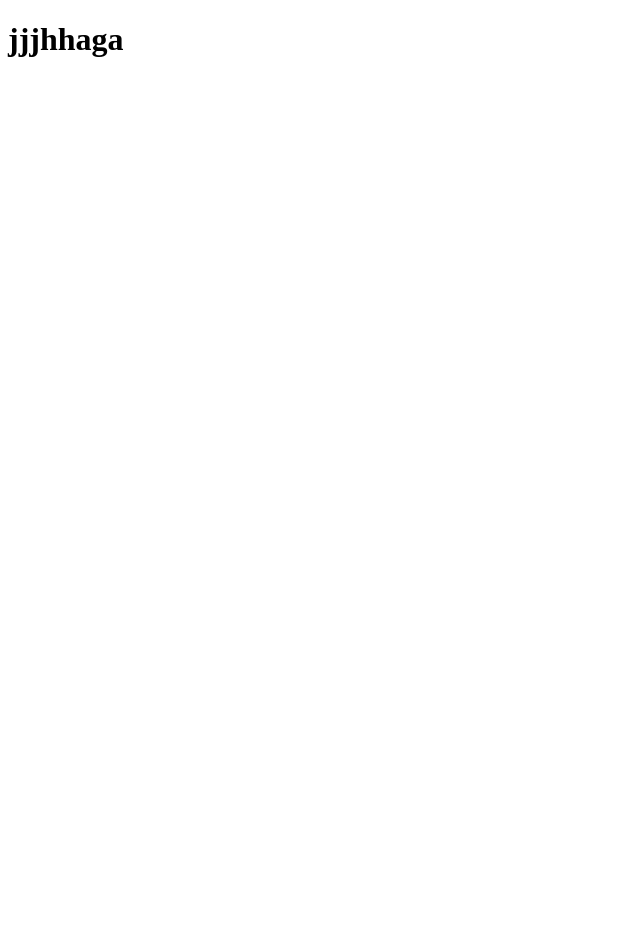
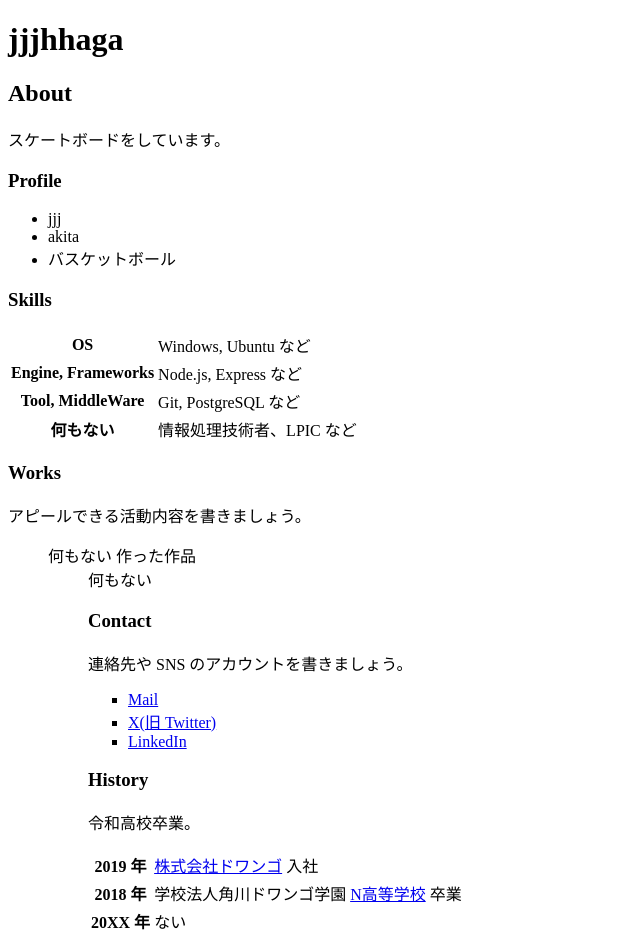
Before and after one commit to jjjhhaga/dwangotaro.github.io-, a plain HTML site: page index.html in a window 1280 px wide. Shown: the whole page, without its empty margins (0-640 px from the left). Before the commit the page ends 800 px from the top, so only its background shows below. Drawn offline with Linux system fonts and the light colour scheme.

Commit message:
Update index.html

```diff
--- a/index.html
+++ b/index.html
@@ -7,5 +7,69 @@
   </head>
   <body>
     <h1>jjjhhaga</h1>
+
+    <h2>About</h2>
+    <p>
+      スケートボードをしています。
+    </p>
+
+    <h3>Profile</h3>
+    <ul>
+      <li>jjj</li>
+      <li>akita</li>
+      <li>バスケットボール</li>
+    </ul>
+
+    <h3>Skills</h3>
+    <table>
+      <tr>
+        <th>OS</th>
+        <td>Windows, Ubuntu など</td>
+      </tr>
+      <tr>
+        <th>Engine, Frameworks</th>
+        <td>Node.js, Express など</td>
+      </tr>
+      <tr>
+        <th>Tool, MiddleWare</th>
+        <td>Git, PostgreSQL など</td>
+      </tr>
+      <tr>
+        <th>何もない</th>
+        <td>情報処理技術者、LPIC など</td>
+      </tr>
+    </table>
+
+    <h3>Works</h3>
+    <p>アピールできる活動内容を書きましょう。</p>
+    <ul>
+      何もない
+        作った作品
+        <ul>
+          何もない
+    <h3>Contact</h3>
+    <p>連絡先や SNS のアカウントを書きましょう。</p>
+    <ul>
+      <li><a href="mailto:name@example.com">Mail</a></li>
+      <li><a href="https://twitter.com/n_yobikou">X(旧 Twitter)</a></li>
+      <li><a href="https://www.linkedin.com/">LinkedIn</a></li>
+    </ul>
+
+    <h3>History</h3>
+    <p>令和高校卒業。</p>
+    <table>
+      <tr>
+        <th>2019 年</th>
+        <td><a href="https://dwango.co.jp/">株式会社ドワンゴ</a> 入社</td>
+      </tr>
+      <tr>
+        <th>2018 年</th>
+        <td>学校法人角川ドワンゴ学園 <a href="https://nnn.ed.jp/">N高等学校</a> 卒業</td>
+      </tr>
+      <tr>
+        <th>20XX 年</th>
+        <td>ない</td>
+      </tr>
+    </table>
   </body>
 </html>
```
